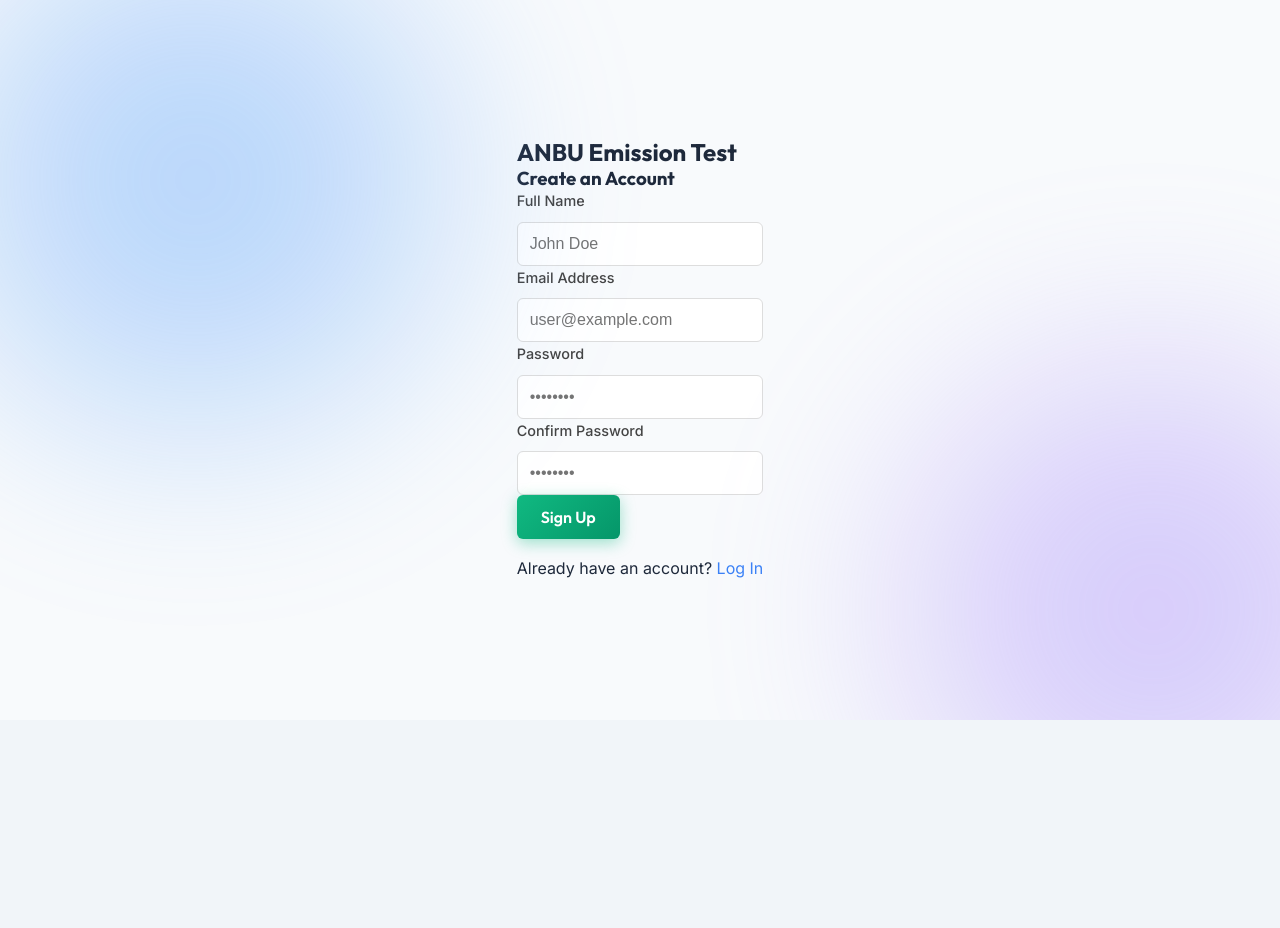
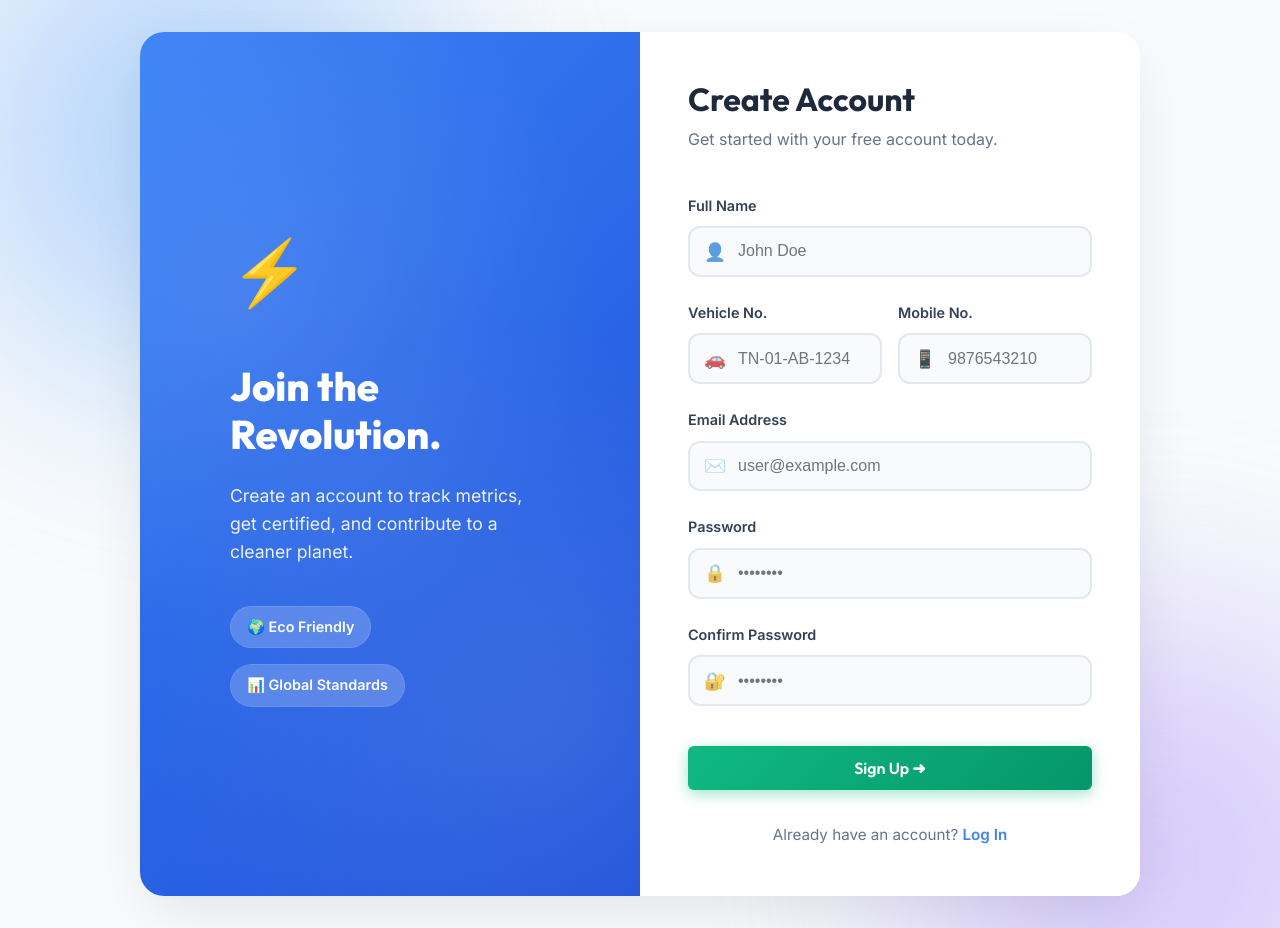
Before and after one commit to Kavi-26/final-year-project, a React (Vite) app: page /register in a window 1280 px wide. Before the commit the page ends 800 px from the top, so only its background shows below. Built offline with nearby package versions, Linux system fonts and the light colour scheme; no server answers.

Commit message:
Implement core authentication system with Firebase, including login, registration, user roles, and dedicated UI pages.

```diff
--- a/src/context/AuthContext.jsx
+++ b/src/context/AuthContext.jsx
@@ -82,12 +82,14 @@ export function AuthProvider({ children }) {
         return result;
     };
 
-    const signup = async (email, password, name) => {
+    const signup = async (email, password, name, vehicleNumber, mobileNumber) => {
         const result = await createUserWithEmailAndPassword(auth, email, password);
         // Create user document
         await setDoc(doc(db, "users", result.user.uid), {
             name,
             email,
+            vehicleNumber: vehicleNumber || '',
+            mobileNumber: mobileNumber || '',
             role: "user",
             isActive: true,
             useraction: true,
@@ -118,7 +120,7 @@ export function AuthProvider({ children }) {
     };
 
     // Admin creating a user account (Same logic as staff creation but for 'users' role)
-    const createUserByAdmin = async (email, password, name) => {
+    const createUserByAdmin = async (email, password, name, vehicleNumber, mobileNumber) => {
         const secondaryAuth = getSecondaryAuth();
         const result = await createUserWithEmailAndPassword(secondaryAuth, email, password);
 
@@ -126,6 +128,8 @@ export function AuthProvider({ children }) {
         await setDoc(doc(db, "users", result.user.uid), {
             name,
             email,
+            vehicleNumber: vehicleNumber || '',
+            mobileNumber: mobileNumber || '',
             role: "user",
             isActive: true,
             useraction: true,
--- a/src/pages/Login.css
+++ b/src/pages/Login.css
@@ -224,31 +224,7 @@
     outline: none;
 }
 
-/* Form Extras */
-.form-extras {
-    display: flex;
-    justify-content: space-between;
-    align-items: center;
-    font-size: 0.9rem;
-}
 
-.checkbox-container {
-    display: flex;
-    align-items: center;
-    gap: 0.5rem;
-    cursor: pointer;
-    color: #64748b;
-}
-
-.checkbox-container input {
-    accent-color: var(--primary-color);
-}
-
-.forgot-link {
-    color: var(--primary-color);
-    font-weight: 600;
-    text-decoration: none;
-}
 
 .btn-login-submit {
     margin-top: 1rem;
--- a/src/pages/Login.jsx
+++ b/src/pages/Login.jsx
@@ -133,14 +133,7 @@ export default function Login() {
                             </div>
                         </div>
 
-                        <div className="form-extras">
-                            <label className="checkbox-container">
-                                <input type="checkbox" />
-                                <span className="checkmark"></span>
-                                Remember for 30 days
-                            </label>
-                            <a href="#" className="forgot-link">Forgot password?</a>
-                        </div>
+
 
                         <button disabled={loading} type="submit" className="btn btn-primary btn-block btn-login-submit">
                             {loading ? 'Authenticating...' : (isAdminLogin ? 'Access Dashboard ➜' : 'Sign In ➜')}
--- a/src/pages/Register.jsx
+++ b/src/pages/Register.jsx
@@ -6,6 +6,8 @@ import './Login.css'; // Reusing Login styles for consistency
 export default function Register() {
     const [name, setName] = useState('');
     const [email, setEmail] = useState('');
+    const [vehicleNumber, setVehicleNumber] = useState('');
+    const [mobileNumber, setMobileNumber] = useState('');
     const [password, setPassword] = useState('');
     const [confirmPassword, setConfirmPassword] = useState('');
     const [error, setError] = useState('');
@@ -20,14 +22,18 @@ export default function Register() {
             return setError('Passwords do not match');
         }
 
+        if (password.length < 6) {
+            return setError('Password should be at least 6 characters');
+        }
+
         try {
             setError('');
             setLoading(true);
-            await signup(email, password, name);
+            await signup(email, password, name, vehicleNumber, mobileNumber);
             navigate('/dashboard');
         } catch (err) {
             console.error(err);
-            setError('Failed to create an account.');
+            setError('Failed to create an account. Email might be in use.');
         }
 
         setLoading(false);
@@ -35,17 +41,37 @@ export default function Register() {
 
     return (
         <div className="login-container">
-            <div className="login-card">
-                <div className="login-header">
-                    <h2>ANBU Emission Test</h2>
-                    <h3>Create an Account</h3>
+            <div className="login-wrapper">
+                {/* Left Side - Visual */}
+                <div className="login-visual-side">
+                    <div className="visual-content">
+                        <div className="visual-icon-large">⚡</div>
+                        <h2>Join the <br />Revolution.</h2>
+                        <p>Create an account to track metrics, get certified, and contribute to a cleaner planet.</p>
+
+                        <div className="visual-badges">
+                            <span className="v-badge">🌍 Eco Friendly</span>
+                            <span className="v-badge">📊 Global Standards</span>
+                        </div>
+                    </div>
                 </div>
 
-                {error && <div className="error-message">{error}</div>}
+                {/* Right Side - Form */}
+                <div className="login-form-side">
+                    <div className="login-card-header">
+                        <h3>Create Account</h3>
+                        <p className="subtitle">Get started with your free account today.</p>
+                    </div>
 
-                <form onSubmit={handleSubmit} className="login-form">
-                    <div className="form-group">
+                    {error && <div className="error-message">
+                        <span className="err-icon">⚠️</span> {error}
+                    </div>}
+
+                    <form onSubmit={handleSubmit} className="modern-form">
+                        <div className="input-group">
                             <label>Full Name</label>
+                            <div className="input-wrapper">
+                                <span className="input-icon">👤</span>
                                 <input
                                     type="text"
                                     value={name}
@@ -54,8 +80,42 @@ export default function Register() {
                                     placeholder="John Doe"
                                 />
                             </div>
-                    <div className="form-group">
+                        </div>
+
+                        <div style={{ display: 'grid', gridTemplateColumns: '1fr 1fr', gap: '1rem' }}>
+                            <div className="input-group">
+                                <label>Vehicle No.</label>
+                                <div className="input-wrapper">
+                                    <span className="input-icon">🚗</span>
+                                    <input
+                                        type="text"
+                                        value={vehicleNumber}
+                                        onChange={(e) => setVehicleNumber(e.target.value)}
+                                        required
+                                        placeholder="TN-01-AB-1234"
+                                        style={{ textTransform: 'uppercase' }}
+                                    />
+                                </div>
+                            </div>
+                            <div className="input-group">
+                                <label>Mobile No.</label>
+                                <div className="input-wrapper">
+                                    <span className="input-icon">📱</span>
+                                    <input
+                                        type="tel"
+                                        value={mobileNumber}
+                                        onChange={(e) => setMobileNumber(e.target.value)}
+                                        required
+                                        placeholder="9876543210"
+                                    />
+                                </div>
+                            </div>
+                        </div>
+
+                        <div className="input-group">
                             <label>Email Address</label>
+                            <div className="input-wrapper">
+                                <span className="input-icon">✉️</span>
                                 <input
                                     type="email"
                                     value={email}
@@ -64,8 +124,12 @@ export default function Register() {
                                     placeholder="user@example.com"
                                 />
                             </div>
-                    <div className="form-group">
+                        </div>
+
+                        <div className="input-group">
                             <label>Password</label>
+                            <div className="input-wrapper">
+                                <span className="input-icon">🔒</span>
                                 <input
                                     type="password"
                                     value={password}
@@ -74,8 +138,12 @@ export default function Register() {
                                     placeholder="••••••••"
                                 />
                             </div>
-                    <div className="form-group">
+                        </div>
+
+                        <div className="input-group">
                             <label>Confirm Password</label>
+                            <div className="input-wrapper">
+                                <span className="input-icon">🔐</span>
                                 <input
                                     type="password"
                                     value={confirmPassword}
@@ -84,12 +152,16 @@ export default function Register() {
                                     placeholder="••••••••"
                                 />
                             </div>
-                    <button disabled={loading} type="submit" className="btn btn-primary btn-block">
-                        {loading ? 'Creating Account...' : 'Sign Up'}
+                        </div>
+
+                        <button disabled={loading} type="submit" className="btn btn-primary btn-block btn-login-submit">
+                            {loading ? 'Creating Account...' : 'Sign Up ➜'}
                         </button>
                     </form>
-                <div className="w-100 text-center mt-3" style={{ marginTop: '1rem', textAlign: 'center' }}>
-                    Already have an account? <Link to="/login" style={{ color: 'var(--primary-color)', textDecoration: 'none' }}>Log In</Link>
+
+                    <div className="login-footer">
+                        Already have an account? <Link to="/login" className="register-link">Log In</Link>
+                    </div>
                 </div>
             </div>
         </div>
--- a/src/pages/dashboard/Users.jsx
+++ b/src/pages/dashboard/Users.jsx
@@ -9,7 +9,7 @@ export default function Users() {
     const { userRole, createUserByAdmin } = useAuth();
     const [dataList, setDataList] = useState([]);
     const [loading, setLoading] = useState(true);
-    const [formData, setFormData] = useState({ name: '', email: '', password: '' });
+    const [formData, setFormData] = useState({ name: '', email: '', password: '', vehicleNumber: '', mobileNumber: '' });
     const [isAdding, setIsAdding] = useState(false);
     const [error, setError] = useState('');
 
@@ -45,10 +45,10 @@ export default function Users() {
 
         setError('');
         try {
-            await createUserByAdmin(formData.email, formData.password, formData.name);
+            await createUserByAdmin(formData.email, formData.password, formData.name, formData.vehicleNumber, formData.mobileNumber);
             alert("User account created successfully!");
 
-            setFormData({ name: '', email: '', password: '' });
+            setFormData({ name: '', email: '', password: '', vehicleNumber: '', mobileNumber: '' });
             setIsAdding(false);
             fetchData(); // Refresh list
         } catch (err) {
@@ -74,62 +74,85 @@ export default function Users() {
 
     return (
         <div className="dashboard-container">
-            <div className="dashboard-header">
-                <h2 className="dashboard-title">User Management</h2>
-            </div>
-
-            <div className="action-bar">
+            <div className="dashboard-header" style={{ marginBottom: '2rem', display: 'flex', justifyContent: 'space-between', alignItems: 'center' }}>
+                <div>
+                    <h2 className="dashboard-title">User Management</h2>
+                    <p style={{ color: '#64748b' }}>Manage registered users and their details.</p>
+                </div>
                 <button className="btn btn-primary" onClick={() => setIsAdding(!isAdding)}>
-                    {isAdding ? 'Cancel' : 'Add New User'}
+                    {isAdding ? 'Cancel' : '+ Add New User'}
                 </button>
             </div>
 
             {isAdding && (
-                <div className="form-container">
-                    <h3 className="form-title">Create New User Account</h3>
+                <div className="filters-card" style={{ maxWidth: '800px', margin: '0 auto 2rem auto', background: 'white', padding: '2rem', borderRadius: '1rem', border: '1px solid #e2e8f0', boxShadow: '0 4px 6px -1px rgba(0,0,0,0.05)' }}>
+                    <h3 className="form-title" style={{ marginBottom: '1.5rem', fontSize: '1.2rem', fontWeight: '700' }}>Create New User Account</h3>
 
                     {error && <div className="error-message">{error}</div>}
 
-                    <form onSubmit={handleAdd} className="staff-form">
-                        <input name="name" placeholder="Full Name" value={formData.name} onChange={handleChange} required />
-                        <input name="email" type="email" placeholder="Email Address" value={formData.email} onChange={handleChange} required />
-                        <input name="password" type="password" placeholder="Password" value={formData.password} onChange={handleChange} required />
-                        <button type="submit" className="btn btn-primary" style={{ width: 'fit-content' }}>
-                            Create User Account
-                        </button>
+                    <form onSubmit={handleAdd} style={{ display: 'grid', gridTemplateColumns: 'repeat(auto-fit, minmax(200px, 1fr))', gap: '1rem' }}>
+                        <div className="form-group">
+                            <label style={{ display: 'block', marginBottom: '0.5rem', fontWeight: '600' }}>Full Name</label>
+                            <input className="filter-input" style={{ width: '100%' }} name="name" placeholder="John Doe" value={formData.name} onChange={handleChange} required />
+                        </div>
+                        <div className="form-group">
+                            <label style={{ display: 'block', marginBottom: '0.5rem', fontWeight: '600' }}>Email Address</label>
+                            <input className="filter-input" style={{ width: '100%' }} name="email" type="email" placeholder="user@example.com" value={formData.email} onChange={handleChange} required />
+                        </div>
+                        <div className="form-group">
+                            <label style={{ display: 'block', marginBottom: '0.5rem', fontWeight: '600' }}>Vehicle Number</label>
+                            <input className="filter-input" style={{ width: '100%', textTransform: 'uppercase' }} name="vehicleNumber" placeholder="TN-01-AB-1234" value={formData.vehicleNumber} onChange={handleChange} required />
+                        </div>
+                        <div className="form-group">
+                            <label style={{ display: 'block', marginBottom: '0.5rem', fontWeight: '600' }}>Mobile Number</label>
+                            <input className="filter-input" style={{ width: '100%' }} name="mobileNumber" placeholder="9876543210" value={formData.mobileNumber} onChange={handleChange} required />
+                        </div>
+                        <div className="form-group">
+                            <label style={{ display: 'block', marginBottom: '0.5rem', fontWeight: '600' }}>Password</label>
+                            <input className="filter-input" style={{ width: '100%' }} name="password" type="password" placeholder="••••••••" value={formData.password} onChange={handleChange} required />
+                        </div>
+                        <div className="form-group" style={{ display: 'flex', alignItems: 'flex-end' }}>
+                            <button type="submit" className="btn btn-primary" style={{ width: '100%' }}>
+                                Create Account
+                            </button>
+                        </div>
                     </form>
                 </div>
             )}
 
-            {loading ? <div>Loading...</div> : (
-                <div className="table-container">
-                    <table className="data-table">
-                        <thead>
+            {loading ? <div style={{ textAlign: 'center', padding: '2rem' }}>Loading users...</div> : (
+                <div className="table-container" style={{ background: 'white', borderRadius: '1rem', overflow: 'hidden', border: '1px solid #e2e8f0', boxShadow: '0 4px 6px -1px rgba(0,0,0,0.05)' }}>
+                    <table className="data-table" style={{ width: '100%', borderCollapse: 'collapse' }}>
+                        <thead style={{ background: '#f8fafc' }}>
                             <tr>
-                                <th>Name</th>
-                                <th>Email</th>
-                                <th>Role</th>
-                                <th>Joined</th>
-                                <th>Actions</th>
+                                <th style={{ padding: '1rem', textAlign: 'left', fontWeight: '600', color: '#475569' }}>Name / Contact</th>
+                                <th style={{ padding: '1rem', textAlign: 'left', fontWeight: '600', color: '#475569' }}>Vehicle</th>
+                                <th style={{ padding: '1rem', textAlign: 'left', fontWeight: '600', color: '#475569' }}>Role</th>
+                                <th style={{ padding: '1rem', textAlign: 'left', fontWeight: '600', color: '#475569' }}>Joined</th>
+                                <th style={{ padding: '1rem', textAlign: 'left', fontWeight: '600', color: '#475569' }}>Actions</th>
                             </tr>
                         </thead>
                         <tbody>
                             {dataList.length === 0 ? (
-                                <tr><td colSpan="5" style={{ textAlign: 'center', padding: '2rem' }}>No records found</td></tr>
+                                <tr><td colSpan="5" style={{ textAlign: 'center', padding: '2rem', color: '#64748b' }}>No records found</td></tr>
                             ) : dataList.map(item => (
-                                <tr key={item.id}>
-                                    <td>{item.name || 'N/A'}</td>
-                                    <td>{item.email}</td>
-                                    <td>
-                                        <span className="badge badge-user">
+                                <tr key={item.id} style={{ borderTop: '1px solid #e2e8f0' }}>
+                                    <td style={{ padding: '1rem' }}>
+                                        <div style={{ fontWeight: '600', color: '#1e293b' }}>{item.name || 'N/A'}</div>
+                                        <div style={{ fontSize: '0.85rem', color: '#64748b' }}>{item.email}</div>
+                                        <div style={{ fontSize: '0.8rem', color: '#64748b' }}>{item.mobileNumber}</div>
+                                    </td>
+                                    <td style={{ padding: '1rem', textTransform: 'uppercase', fontWeight: '500' }}>{item.vehicleNumber || '-'}</td>
+                                    <td style={{ padding: '1rem' }}>
+                                        <span className="badge badge-user" style={{ background: '#ebfdf5', color: '#059669', padding: '0.25rem 0.75rem', borderRadius: '999px', fontSize: '0.8rem', fontWeight: '600' }}>
                                             {item.role || 'user'}
                                         </span>
                                     </td>
-                                    <td>
+                                    <td style={{ padding: '1rem', color: '#64748b' }}>
                                         {item.createdAt ? new Date(item.createdAt).toLocaleDateString() : 'N/A'}
                                     </td>
-                                    <td>
-                                        <button onClick={() => handleDelete(item.id)} className="btn-delete">Remove</button>
+                                    <td style={{ padding: '1rem' }}>
+                                        <button onClick={() => handleDelete(item.id)} className="btn-delete" style={{ background: '#fef2f2', color: '#dc2626', border: '1px solid #fecaca', padding: '0.4rem 0.8rem', borderRadius: '6px', fontSize: '0.85rem', cursor: 'pointer' }}>Remove</button>
                                     </td>
                                 </tr>
                             ))}
```
Lines whose indentation alone changed are shown as unchanged.
